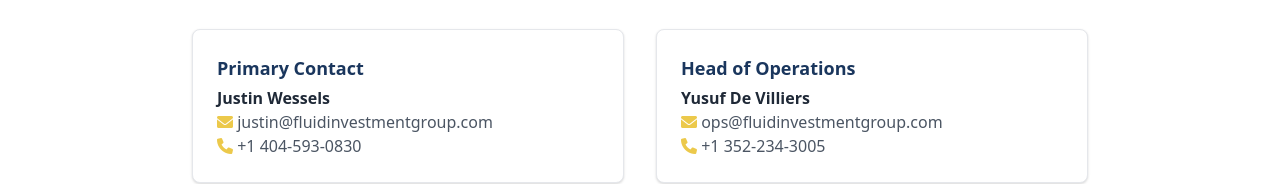
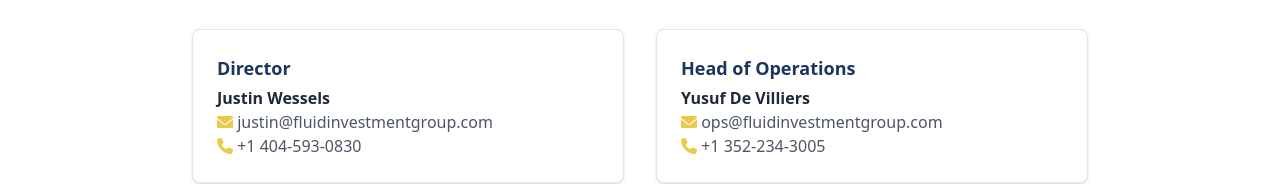
Before and after one commit to jjwprotozoa/fldinvgrp, a plain HTML site: page index.html in a window 1280 px wide. Shown: the part 327-511 px from the top of the page. Drawn offline with nearby package versions, Linux system fonts and the light colour scheme.

Commit message:
Update index.html
Updated buisness title

```diff
--- a/index.html
+++ b/index.html
@@ -334,7 +334,7 @@
     document.addEventListener("DOMContentLoaded", () => {
       // Contact information
       const contacts = [
-        { role: "Primary Contact", name: "Justin Wessels", phone: "+1 404-593-0830", email: "justin@fluidinvestmentgroup.com" },
+        { role: "Director", name: "Justin Wessels", phone: "+1 404-593-0830", email: "justin@fluidinvestmentgroup.com" },
         { role: "Head of Operations", name: "Yusuf De Villiers", phone: "+1 352-234-3005", email: "ops@fluidinvestmentgroup.com" }
       ];
       const address = "9752 NW Highway 225, Ocala, Florida 34482-1161";
```
